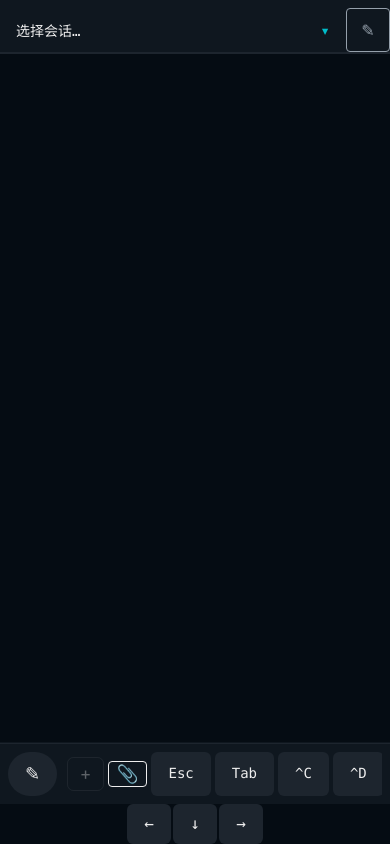
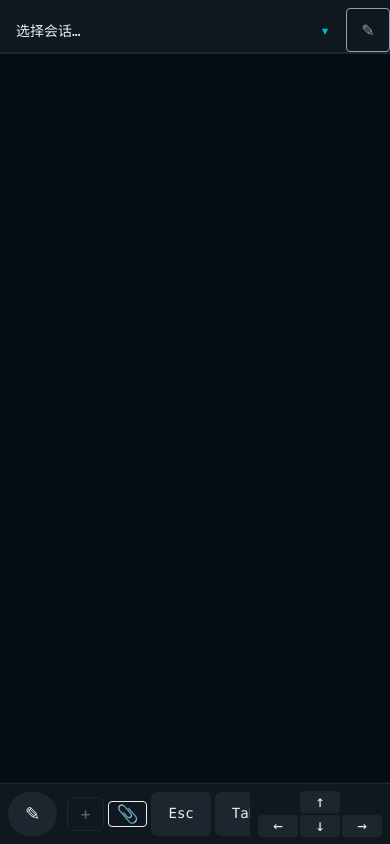
Before and after one commit to Dandi007/tmux-hub, a website built with Vite: page src/web/index.html in a window 390 px wide. Built offline with nearby package versions, Linux system fonts and the light colour scheme; no server answers.

Commit message:
fix(mobile): arrow keys as keyboard cross-grid aligned to toolbar right
↑ directly above ↓, ← ↓ → on bottom row. Arrow cluster is a fixed
3×2 grid pinned to the right edge; function keys scroll on the left.

```diff
--- a/src/web/mobile/mobile-view.ts
+++ b/src/web/mobile/mobile-view.ts
@@ -201,9 +201,9 @@ export function renderMobile(root: HTMLElement): void {
   toolbar.className = "mobile-toolbar";
   root.appendChild(toolbar);
 
-  const row1 = document.createElement("div");
-  row1.className = "mobile-toolbar__row1";
-  toolbar.appendChild(row1);
+  const left = document.createElement("div");
+  left.className = "mobile-toolbar__left";
+  toolbar.appendChild(left);
 
   const toggleBtn = document.createElement("button");
   toggleBtn.type = "button";
@@ -211,7 +211,7 @@ export function renderMobile(root: HTMLElement): void {
   toggleBtn.setAttribute("aria-expanded", "false");
   toggleBtn.setAttribute("aria-label", "切换多行输入");
   toggleBtn.textContent = "✎";
-  row1.appendChild(toggleBtn);
+  left.appendChild(toggleBtn);
 
   let drawerOpen = false;
   const setDrawer = (open: boolean) => {
@@ -228,7 +228,7 @@ export function renderMobile(root: HTMLElement): void {
   inputForm.addEventListener("submit", () => { setDrawer(false); });
 
   renderQuickLaunchButton({
-    parent: row1,
+    parent: left,
     onStarted: (name) => {
       if (sessions.some((s) => s.name === name)) {
         openSession(name);
@@ -247,19 +247,15 @@ export function renderMobile(root: HTMLElement): void {
   });
 
   renderImageAttachButton({
-    parent: row1,
+    parent: left,
     getSession: () => openedName,
     getTextarea: () => drawer.querySelector<HTMLTextAreaElement>(".mobile-input__textarea"),
     openDrawer: () => setDrawer(true),
   });
 
-  renderFunctionKeys(row1, send);
+  renderFunctionKeys(left, send);
 
-  const row2 = document.createElement("div");
-  row2.className = "mobile-toolbar__row2";
-  toolbar.appendChild(row2);
-
-  renderArrowKeys(row2, send);
+  renderArrowKeys(toolbar, send);
 
   window.__tmuxHub = {
     ...(window.__tmuxHub ?? {}),
--- a/src/web/mobile/special-keys-bar.ts
+++ b/src/web/mobile/special-keys-bar.ts
@@ -6,13 +6,13 @@ const FUNC_KEYS: ReadonlyArray<readonly [string, string]> = [
   ["^C", "C-c"],
   ["^D", "C-d"],
   ["^Z", "C-z"],
-  ["↑", "Up"],
 ];
 
-const ARROW_KEYS: ReadonlyArray<readonly [string, string]> = [
-  ["←", "Left"],
-  ["↓", "Down"],
-  ["→", "Right"],
+const ARROW_KEYS: ReadonlyArray<readonly [label: string, name: string, cls: string]> = [
+  ["↑", "Up", "arrow-up"],
+  ["←", "Left", "arrow-left"],
+  ["↓", "Down", "arrow-down"],
+  ["→", "Right", "arrow-right"],
 ];
 
 function makeKey(
@@ -46,11 +46,11 @@ export function renderArrowKeys(
   parent: HTMLElement,
   send: (m: ClientWsMessage) => void,
 ): HTMLElement {
-  const row = document.createElement("div");
-  row.className = "arrow-keys";
-  for (const [label, name] of ARROW_KEYS) {
-    row.appendChild(makeKey(label, name, send, "arrow-keys__btn"));
+  const grid = document.createElement("div");
+  grid.className = "arrow-keys";
+  for (const [label, name, cls] of ARROW_KEYS) {
+    grid.appendChild(makeKey(label, name, send, `arrow-keys__btn ${cls}`));
   }
-  parent.appendChild(row);
-  return row;
+  parent.appendChild(grid);
+  return grid;
 }
--- a/src/web/style.css
+++ b/src/web/style.css
@@ -329,31 +329,27 @@ button.is-danger:hover { filter: brightness(1.15); }
   max-height: 50dvh;
   border-top-color: var(--color-surface-hi);
 }
-/* Two-row toolbar: Row 1 = toggle + quick-launch + function keys (scrollable).
-   Row 2 = arrow keys grid, extends into safe-area-inset-bottom. */
+/* Toolbar: left section (scrollable func keys) + right arrow cluster. */
 .mobile-toolbar {
   display: flex;
-  flex-direction: column;
+  align-items: stretch;
   background: var(--color-surface);
   border-top: 1px solid var(--color-surface-hi);
+  padding-bottom: var(--safe-bottom);
 }
-.mobile-toolbar__row1 {
+.mobile-toolbar__left {
+  flex: 1 1 auto;
+  min-width: 0;
   display: flex;
   align-items: center;
   gap: var(--space-1);
   padding: 0 var(--space-2);
 }
-.mobile-toolbar__row1 > .special-keys {
+.mobile-toolbar__left > .special-keys {
   flex: 1 1 auto;
   border-top: none;
   padding: var(--space-2) 0;
   background: transparent;
-}
-.mobile-toolbar__row2 {
-  display: flex;
-  justify-content: center;
-  padding: 0 var(--space-2) var(--safe-bottom);
-  background: var(--color-bg);
 }
 .mobile-toolbar__toggle {
   flex: 0 0 auto;
@@ -389,26 +385,34 @@ button.is-danger:hover { filter: brightness(1.15); }
   background: rgba(255, 255, 255, 0.08);
 }
 
-/* Arrow keys row: ← ↓ → in a compact horizontal strip. */
+/* Arrow keys: keyboard cross layout, fixed to toolbar right edge.
+   ↑ centered on row 1, ← ↓ → on row 2. */
 .arrow-keys {
-  display: flex;
+  flex: 0 0 auto;
+  display: grid;
+  grid-template-columns: repeat(3, calc(var(--tap-min) - 4px));
+  grid-template-rows: repeat(2, calc(var(--tap-min) / 2));
   gap: 2px;
-  justify-content: center;
+  align-self: center;
+  padding-right: var(--space-2);
 }
 .arrow-keys__btn {
   display: flex;
   align-items: center;
   justify-content: center;
-  width: var(--tap-min);
   min-width: unset;
-  min-height: calc(var(--tap-min) - 4px);
+  min-height: unset;
   padding: 0;
   font-family: var(--font-mono);
   font-size: 16px;
   background: var(--color-surface-hi);
-  border-radius: 6px;
+  border-radius: 4px;
 }
 .arrow-keys__btn:active { background: var(--color-accent-mute); }
+.arrow-up    { grid-column: 2; grid-row: 1; }
+.arrow-left  { grid-column: 1; grid-row: 2; }
+.arrow-down  { grid-column: 2; grid-row: 2; }
+.arrow-right { grid-column: 3; grid-row: 2; }
 .mobile-input {
   display: flex;
   flex-direction: column;
@@ -449,8 +453,7 @@ button.is-danger:hover { filter: brightness(1.15); }
   .mobile-shell__header { padding-top: var(--space-1); }
   .mobile-input { padding: var(--space-1); }
   .special-keys { padding-block: var(--space-1); }
-  .mobile-toolbar__row2 { padding-bottom: var(--space-1); }
-  .arrow-keys__btn { min-height: calc(var(--tap-min) - 8px); }
+  .arrow-keys { grid-template-rows: repeat(2, calc(var(--tap-min) / 2 - 2px)); }
 }
 
 /* Session picker: rename button beside trigger */
```
